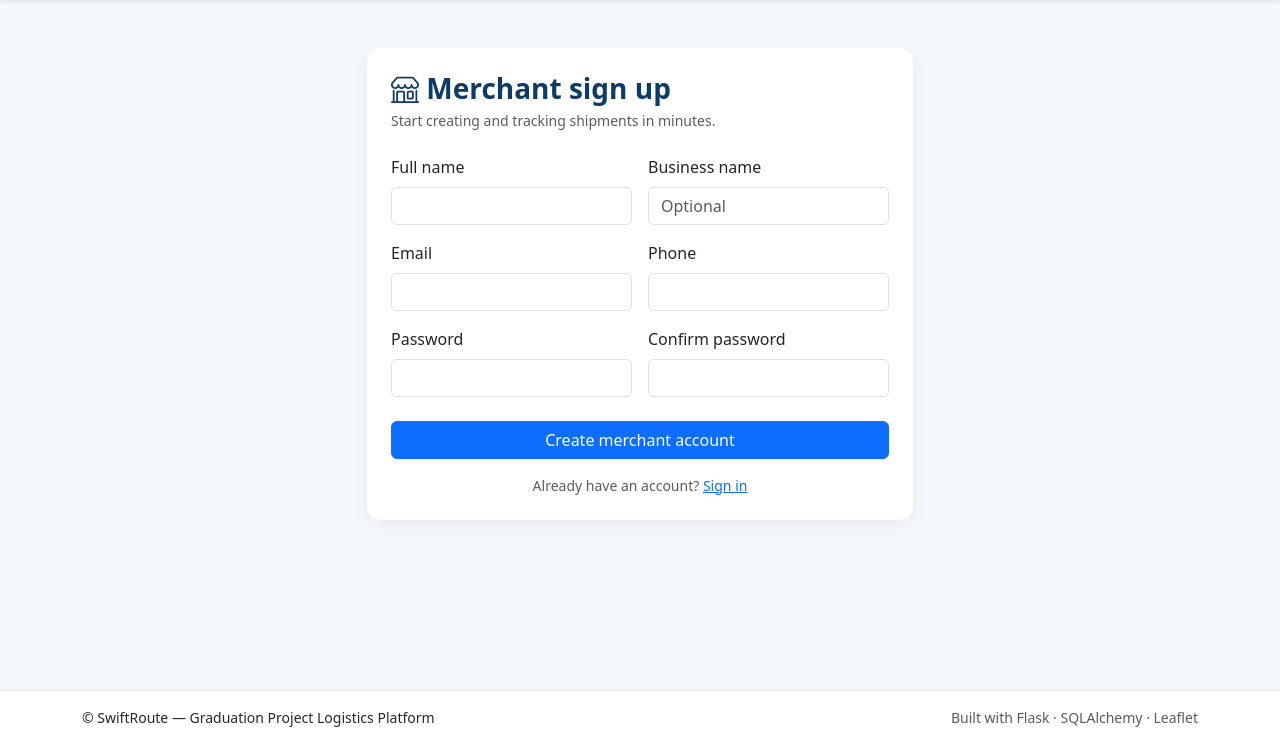
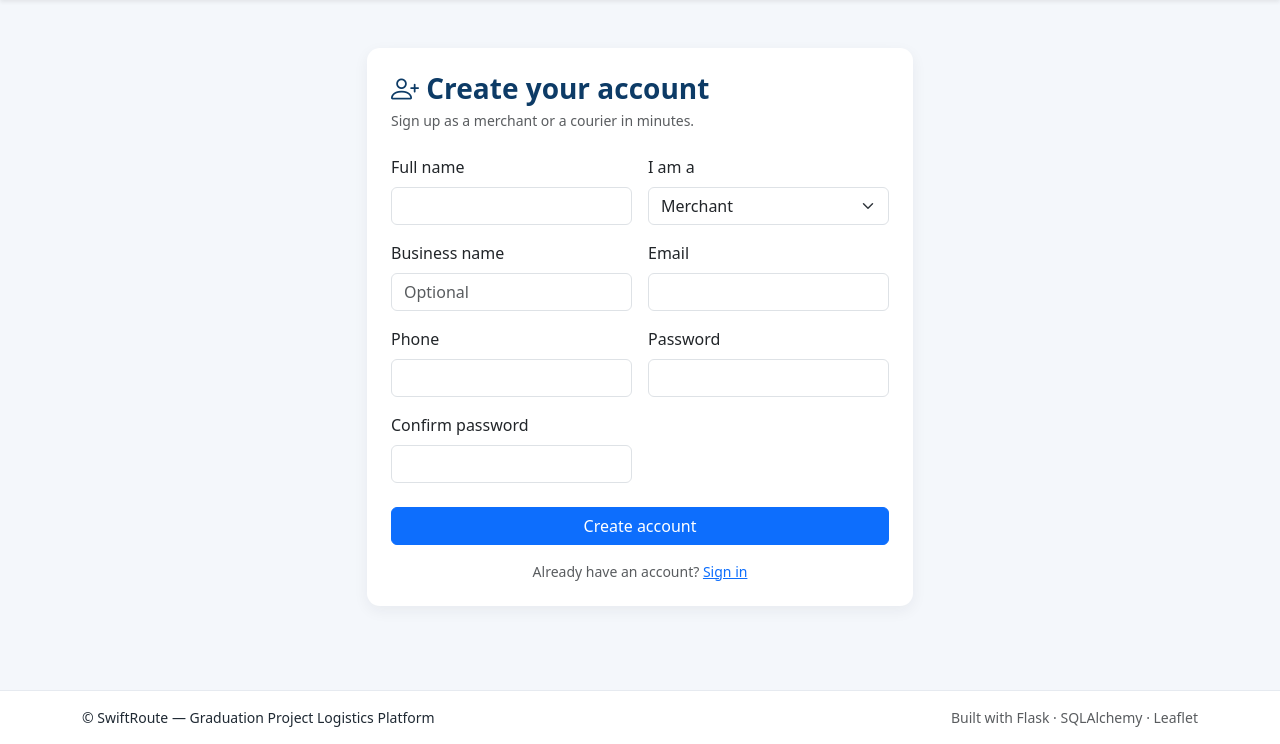
Before and after one commit to MahmoudHozayen1/CairoLogisticsAI, a Flask app: page /auth/register in a window 1280 px wide. Shown: the part 56-800 px from the top of the page. Run offline with Flask 3, Linux system fonts and the light colour scheme; some libraries are stand-ins or nearby versions.

Commit message:
feat(auth): role-selectable registration (merchant/courier) + unique email
- feat: /auth/register lets users choose Merchant or Courier; couriers pick a vehicle and sign up unassigned
- feat: case-insensitive email-uniqueness form validation (backs the UNIQUE DB constraint)
- ui: conditional business-name/vehicle fields toggled by role
- docs: update DESIGN_DECISIONS + USER_GUIDE for role-based signup

```diff
--- a/app/blueprints/auth/routes.py
+++ b/app/blueprints/auth/routes.py
@@ -33,10 +33,10 @@ def login():
 
 @bp.route("/register", methods=["GET", "POST"])
 def register():
-    """Public self-service registration creates merchant accounts only.
+    """Public self-service registration for merchants and couriers.
 
-    Couriers are created by admins; the first admin is created via the
-    ``flask create-admin`` CLI command or the seed script.
+    Admins are created by the ``flask create-admin`` CLI command or the seed
+    script; new couriers are unassigned until an admin gives them a hub.
     """
     if current_user.is_authenticated:
         return redirect(url_for("main.dashboard"))
@@ -44,20 +44,29 @@ def register():
     form = RegisterForm()
     if form.validate_on_submit():
         email = form.email.data.lower().strip()
+        # Guard against a race between validation and commit; the form already
+        # rejects duplicates, and the column has a UNIQUE constraint.
         if User.query.filter_by(email=email).first():
             flash("An account with that email already exists.", "warning")
         else:
+            role = form.role.data if form.role.data in (Role.MERCHANT, Role.COURIER) else Role.MERCHANT
             user = User(
                 name=form.name.data.strip(),
                 email=email,
                 phone=form.phone.data,
-                business_name=form.business_name.data or None,
-                role=Role.MERCHANT,
+                role=role,
             )
+            if role == Role.MERCHANT:
+                user.business_name = form.business_name.data or None
+            else:
+                user.vehicle_type = form.vehicle_type.data or "Motorcycle"
             user.set_password(form.password.data)
             db.session.add(user)
             db.session.commit()
             login_user(user)
+            if role == Role.COURIER:
+                flash("Your courier account is ready. An admin will assign your hub.", "success")
+                return redirect(url_for("courier.dashboard"))
             flash("Your merchant account is ready.", "success")
             return redirect(url_for("merchant.dashboard"))
     return render_template("auth/register.html", form=form)
--- a/app/forms.py
+++ b/app/forms.py
@@ -7,9 +7,10 @@ from wtforms import (
 )
 from wtforms.validators import (
     DataRequired, Email, Length, EqualTo, Optional, NumberRange, Regexp,
+    ValidationError,
 )
 
-from .models import Role, Vehicle
+from .models import Role, User, Vehicle
 
 PHONE_RE = r"^[0-9+\-\s]{7,20}$"
 
@@ -22,13 +23,27 @@ class LoginForm(FlaskForm):
 
 
 class RegisterForm(FlaskForm):
+    # Public self-service signup is limited to merchants and couriers; admin
+    # accounts are provisioned via the CLI / seed script for security.
+    ROLE_CHOICES = [
+        (Role.MERCHANT, "Merchant"),
+        (Role.COURIER, "Courier"),
+    ]
+
     name = StringField("Full name", validators=[DataRequired(), Length(2, 120)])
+    role = SelectField("I am a", choices=ROLE_CHOICES, default=Role.MERCHANT, validators=[DataRequired()])
     business_name = StringField("Business name", validators=[Optional(), Length(0, 160)])
+    vehicle_type = SelectField("Vehicle", choices=Vehicle.CHOICES, validators=[Optional()])
     email = StringField("Email", validators=[DataRequired(), Email()])
     phone = StringField("Phone", validators=[Optional(), Regexp(PHONE_RE, message="Enter a valid phone number.")])
     password = PasswordField("Password", validators=[DataRequired(), Length(min=8, message="Use at least 8 characters.")])
     confirm = PasswordField("Confirm password", validators=[DataRequired(), EqualTo("password", message="Passwords must match.")])
-    submit = SubmitField("Create merchant account")
+    submit = SubmitField("Create account")
+
+    def validate_email(self, field):
+        """Reject duplicate emails with a field-level error (case-insensitive)."""
+        if User.query.filter_by(email=field.data.lower().strip()).first():
+            raise ValidationError("An account with that email already exists.")
 
 
 class HubForm(FlaskForm):
--- a/app/templates/auth/register.html
+++ b/app/templates/auth/register.html
@@ -5,8 +5,8 @@
 <div class="row justify-content-center">
     <div class="col-md-7 col-lg-6">
         <div class="card card-soft p-4 mt-4">
-            <h3 class="fw-bold mb-1 text-primary-dark"><i class="bi bi-shop"></i> Merchant sign up</h3>
-            <p class="text-muted small mb-4">Start creating and tracking shipments in minutes.</p>
+            <h3 class="fw-bold mb-1 text-primary-dark"><i class="bi bi-person-plus"></i> Create your account</h3>
+            <p class="text-muted small mb-4">Sign up as a merchant or a courier in minutes.</p>
 
             <form method="POST" novalidate>
                 {{ form.hidden_tag() }}
@@ -17,8 +17,18 @@
                         {% for e in form.name.errors %}<div class="text-danger small">{{ e }}</div>{% endfor %}
                     </div>
                     <div class="col-md-6">
+                        {{ form.role.label(class="form-label") }}
+                        {{ form.role(class="form-select", id="role-select") }}
+                        {% for e in form.role.errors %}<div class="text-danger small">{{ e }}</div>{% endfor %}
+                    </div>
+                    <div class="col-md-6" id="business-field">
                         {{ form.business_name.label(class="form-label") }}
                         {{ form.business_name(class="form-control", placeholder="Optional") }}
+                    </div>
+                    <div class="col-md-6 d-none" id="vehicle-field">
+                        {{ form.vehicle_type.label(class="form-label") }}
+                        {{ form.vehicle_type(class="form-select") }}
+                        {% for e in form.vehicle_type.errors %}<div class="text-danger small">{{ e }}</div>{% endfor %}
                     </div>
                     <div class="col-md-6">
                         {{ form.email.label(class="form-label") }}
@@ -49,4 +59,18 @@
         </div>
     </div>
 </div>
+<script>
+    (function () {
+        const role = document.getElementById("role-select");
+        const business = document.getElementById("business-field");
+        const vehicle = document.getElementById("vehicle-field");
+        function sync() {
+            const isCourier = role.value === "courier";
+            business.classList.toggle("d-none", isCourier);
+            vehicle.classList.toggle("d-none", !isCourier);
+        }
+        role.addEventListener("change", sync);
+        sync();
+    })();
+</script>
 {% endblock %}
```
Also changed, not shown: docs/DESIGN_DECISIONS.md (+4 -2 lines), docs/USER_GUIDE.md (+4 -2 lines).
